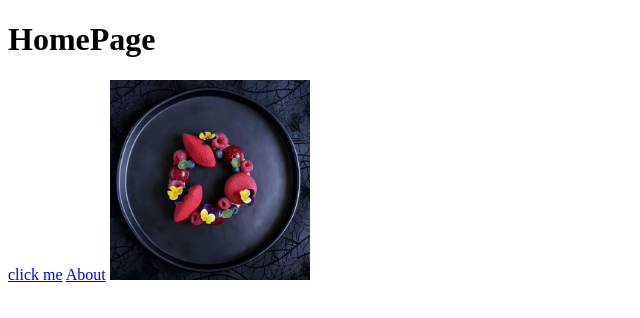
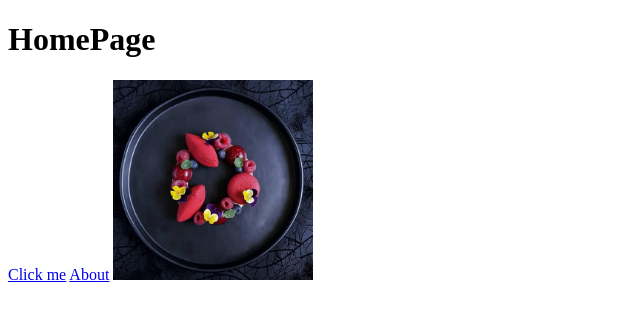
Before and after one commit to shawlycode/Brainnest-course, a plain HTML site: page links & images/index.html in a window 1280 px wide. Shown: the full height of the page, 0-640 px from the left. Drawn offline with Linux system fonts and the light colour scheme.

Commit message:
committed

```diff
--- a/links & images/index.html
+++ b/links & images/index.html
@@ -10,13 +10,15 @@
     <main>
       <h1>HomePage</h1>
 
-    <a href=”https://theuselessweb.com/”>click me</a>
+      <a href="./images//bloodline.jpeg">Click me</a>
 
-    <a href="./pages/about.html">About</a>
+      <a href="./pages/about.html">About</a>
 
-    <img src="./images/first-img.jpeg" alt="" style="height:200px; width:200px;">
+      <img
+        src="./images/first-img.jpeg"
+        alt=""
+        style="height: 200px; width: 200px"
+      />
     </main>
-
-
   </body>
 </html>
```
Also changed, not shown: links & images/images/bloodline.jpeg (added).
